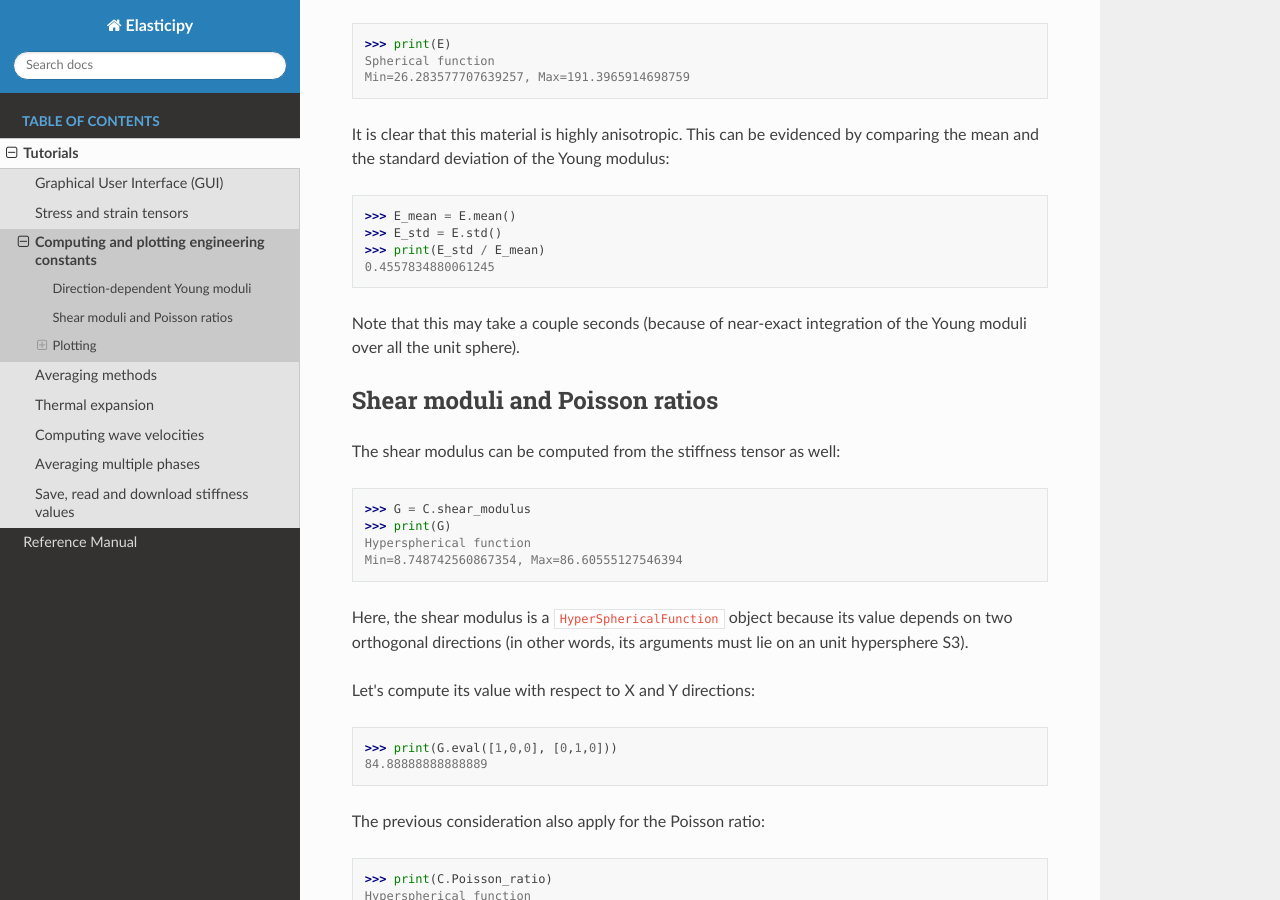
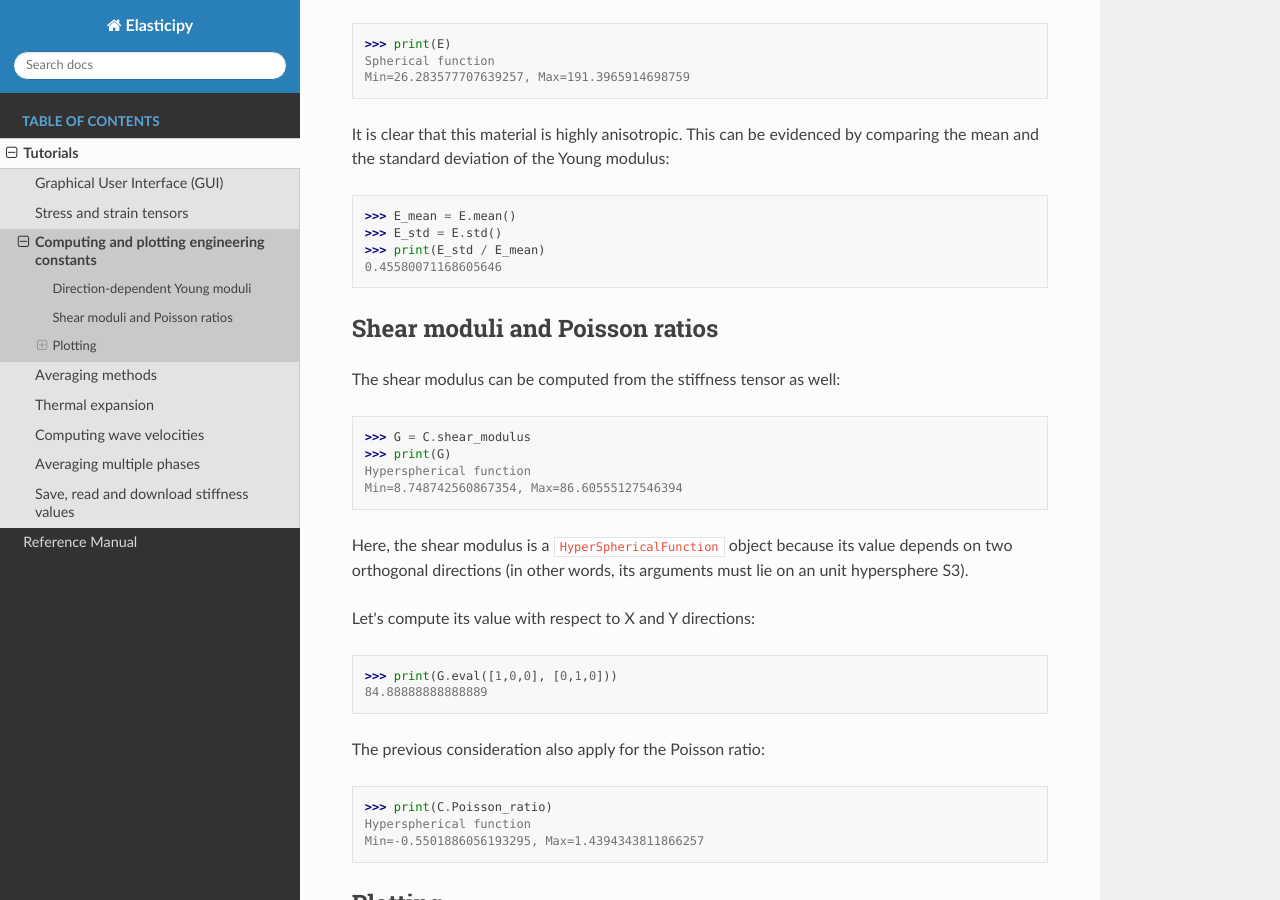
Before and after one commit to DorianDepriester/Elasticipy, a Sphinx documentation site: the page built from docs/source/Tutorials/Tutorial_StiffnessTensor.rst, in a window 1280 px wide and 900 px high, scrolled down 983 px. Built offline with Sphinx 7.4.7 and the Read the Docs theme 3.1.0, drawn with Linux system fonts in a browser that asks for light colours.

Commit message:
Remove mention for computational difficulty

```diff
--- a/docs/source/Tutorials/Tutorial_StiffnessTensor.rst
+++ b/docs/source/Tutorials/Tutorial_StiffnessTensor.rst
@@ -50,10 +50,8 @@ deviation of the Young modulus:
     >>> E_mean = E.mean()
     >>> E_std = E.std()
     >>> print(E_std / E_mean)
-    0.4557834880061245
+    0.45580071168605646
 
-Note that this may take a couple seconds (because of near-exact integration of the Young moduli over all the unit
-sphere).
 
 
 Shear moduli and Poisson ratios
```
